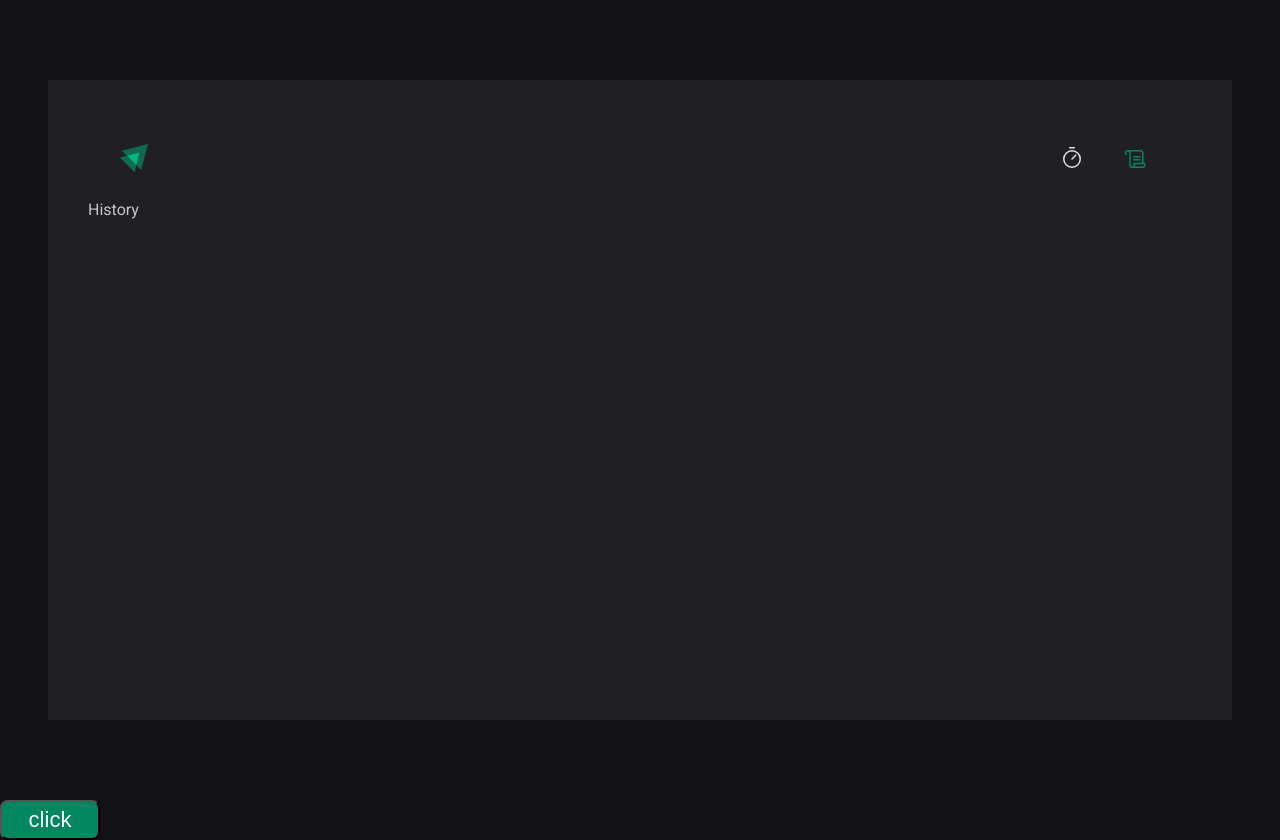
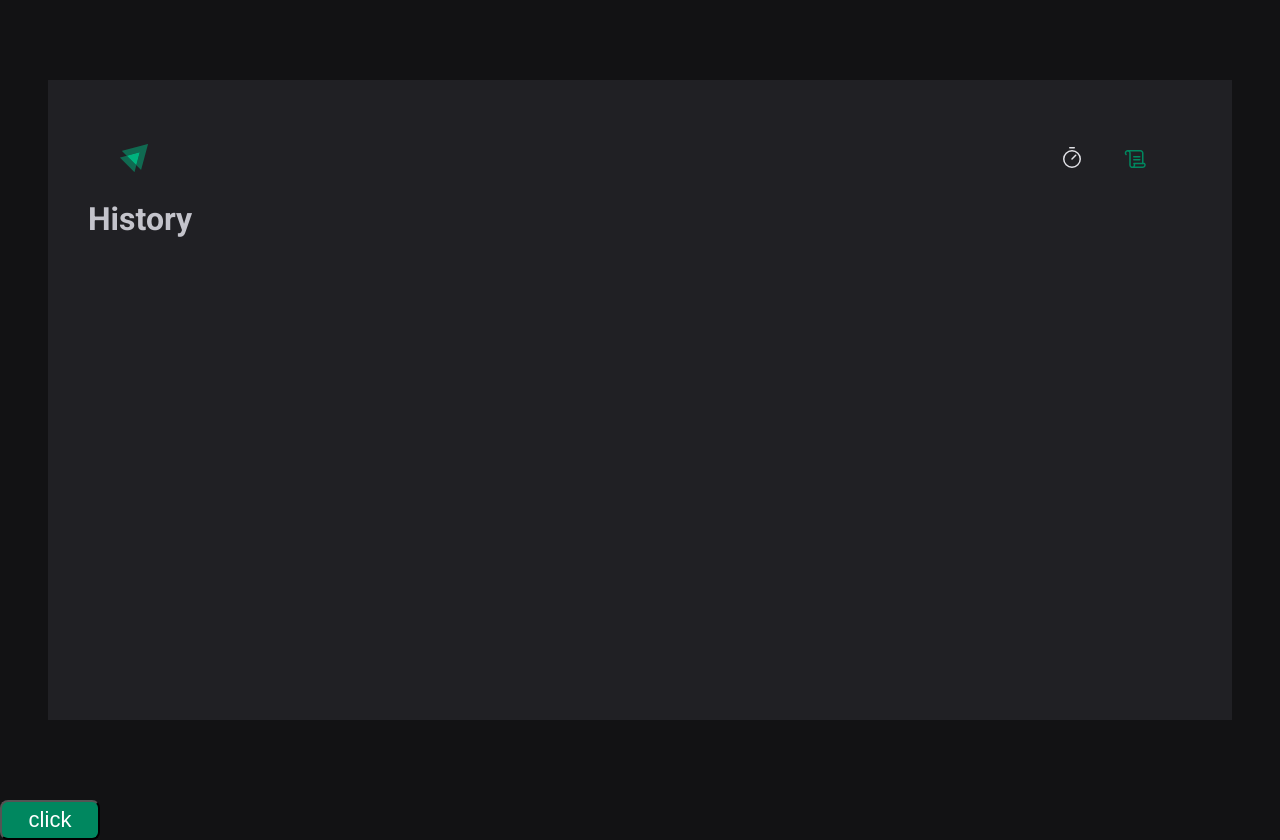
Before and after one commit to AlvaroDeCarvalho/projects_rocketseat, a React (Vite) app in the folder modulo_2/02-ignite-timer/: page /history in a window 1280 px wide. Built offline with nearby package versions, Linux system fonts and the light colour scheme.

Commit message:
implementando o history no sistemas de rotas

```diff
--- a/modulo_2/02-ignite-timer/src/Router.tsx
+++ b/modulo_2/02-ignite-timer/src/Router.tsx
@@ -1,13 +1,15 @@
 import { Routes, Route } from 'react-router-dom'
+
 import { DefaultLayout } from './layout/DefaultLayout'
 import { Home } from './pages/Home/index'
+import { History } from './pages/History'
 
 export function RouterContainer() {
   return (
     <Routes>
       <Route path="/" element={<DefaultLayout />}>
         <Route path="/" element={<Home />} />
-        <Route path="/history" element={<div>History</div>} />
+        <Route path="/history" element={<History />} />
       </Route>
     </Routes>
   )
--- /dev/null
+++ b/modulo_2/02-ignite-timer/src/pages/History/styles.ts
@@ -0,0 +1 @@
+import styled from 'styled-components'
```
